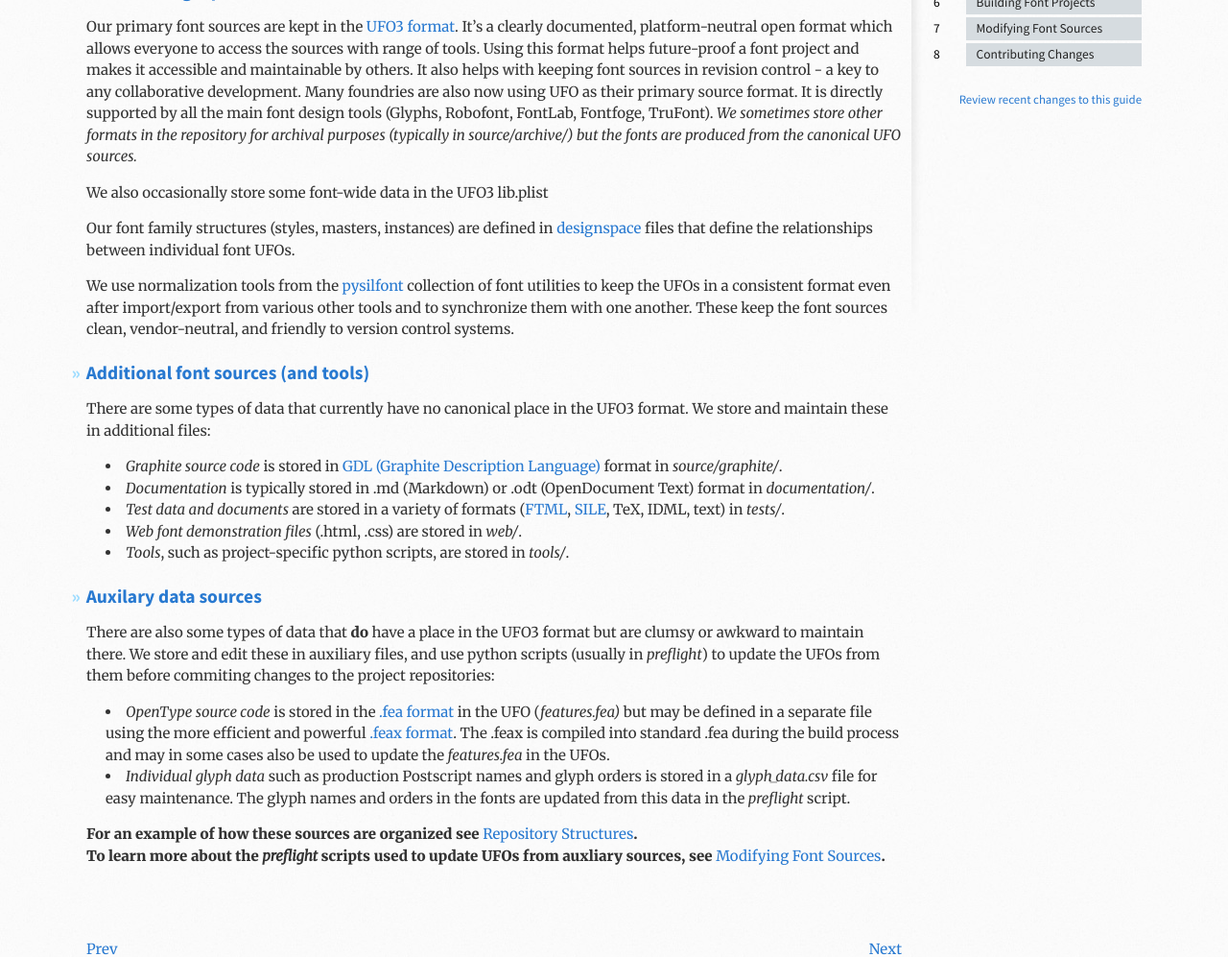
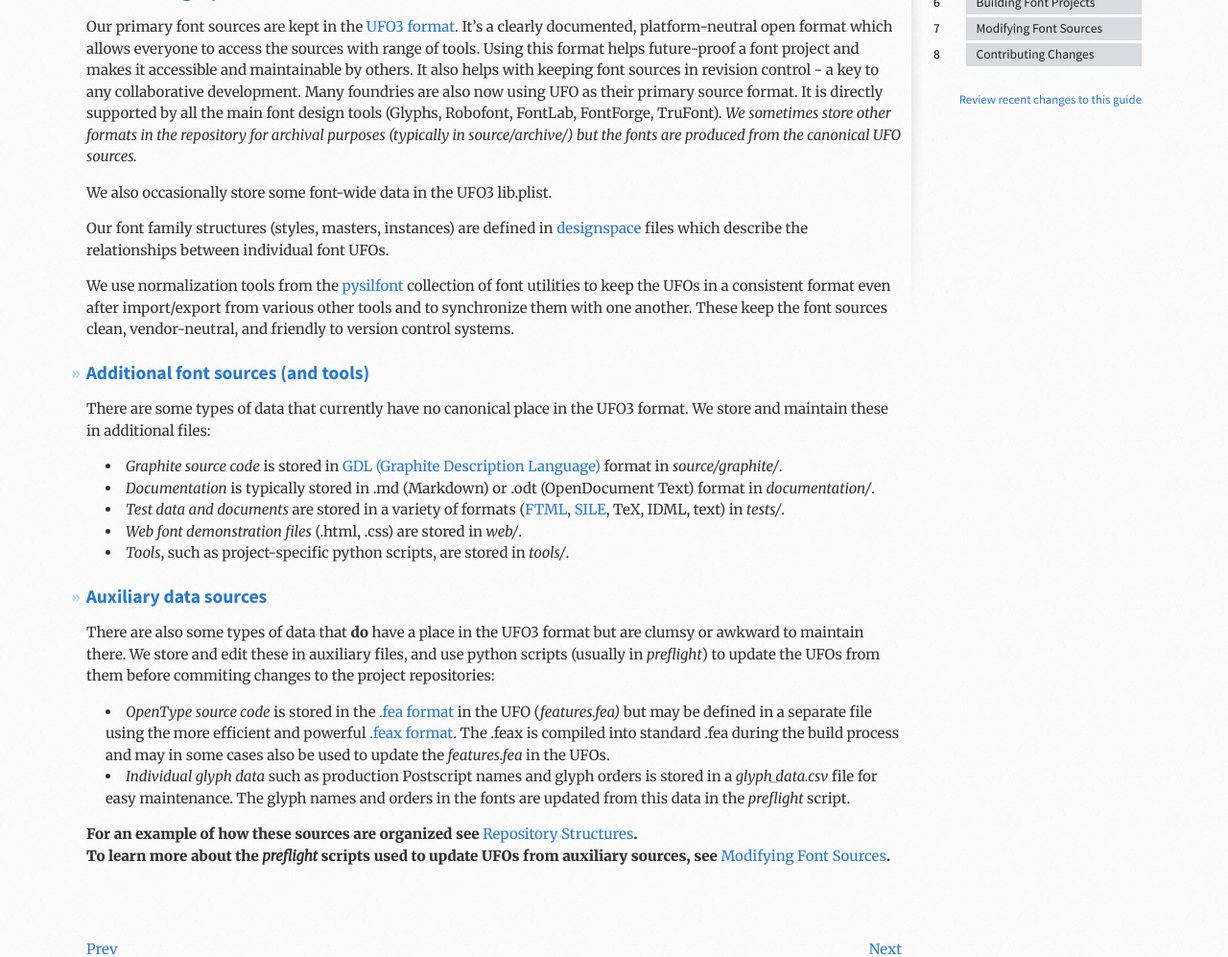
Before and after one commit to silnrsi/silfontdev, a Jekyll site: the page built from en-US/Source_Formats.md, in a window 1280 px wide. Shown: the part 353-1350 px from the top of the page at 96% size. Built offline with Jekyll 4.4.1, drawn with Linux system fonts in a browser that asks for light colours.

Commit message:
Fixed minor typos and missing punctuation.

```diff
--- a/en-US/Source_Formats.md
+++ b/en-US/Source_Formats.md
@@ -11,11 +11,11 @@ We keep our font sources in open formats so anyone can have full access to them
 
 ## UFO3 + designspace
 
-Our primary font sources are kept in the [UFO3 format]. It's a clearly documented, platform-neutral open format which allows everyone to access the sources with range of tools. Using this format helps future-proof a font project and makes it accessible and maintainable by others. It also helps with keeping font sources in revision control - a key to any collaborative development. Many foundries are also now using UFO as their primary source format. It is directly supported by all the main font design tools (Glyphs, Robofont, FontLab, Fontfoge, TruFont). *We sometimes store other formats in the repository for archival purposes (typically in source/archive/) but the fonts are produced from the canonical UFO sources.*
+Our primary font sources are kept in the [UFO3 format]. It's a clearly documented, platform-neutral open format which allows everyone to access the sources with range of tools. Using this format helps future-proof a font project and makes it accessible and maintainable by others. It also helps with keeping font sources in revision control - a key to any collaborative development. Many foundries are also now using UFO as their primary source format. It is directly supported by all the main font design tools (Glyphs, Robofont, FontLab, FontForge, TruFont). *We sometimes store other formats in the repository for archival purposes (typically in source/archive/) but the fonts are produced from the canonical UFO sources.*
 
-We also occasionally store some font-wide data in the UFO3 lib.plist
+We also occasionally store some font-wide data in the UFO3 lib.plist.
 
-Our font family structures (styles, masters, instances) are defined in [designspace] files that define the relationships between individual font UFOs.
+Our font family structures (styles, masters, instances) are defined in [designspace] files which describe the relationships between individual font UFOs.
 
 We use normalization tools from the [pysilfont] collection of font utilities to keep the UFOs in a consistent format even after import/export from various other tools and to synchronize them with one another. These keep the font sources clean, vendor-neutral, and friendly to version control systems.
 
@@ -29,7 +29,7 @@ There are some types of data that currently have no canonical place in the UFO3
 - *Web font demonstration files* (.html, .css) are stored in *web/*.
 - *Tools*, such as project-specific python scripts, are stored in *tools/*.
 
-## Auxilary data sources
+## Auxiliary data sources
 
 There are also some types of data that __do__ have a place in the UFO3 format but are clumsy or awkward to maintain there. We store and edit these in auxiliary files, and use python scripts (usually in *preflight*) to update the UFOs from them before commiting changes to the project repositories:
 
@@ -37,7 +37,7 @@ There are also some types of data that __do__ have a place in the UFO3 format bu
 - *Individual glyph data* such as production Postscript names and glyph orders is stored in a *glyph_data.csv* file for easy maintenance. The glyph names and orders in the fonts are updated from this data in the *preflight* script.
 
 __For an example of how these sources are organized see [Repository Structures].__
-__To learn more about the *preflight* scripts used to update UFOs from auxliary sources, see [Modifying Font Sources].__
+__To learn more about the *preflight* scripts used to update UFOs from auxiliary sources, see [Modifying Font Sources].__
 
 [UFO3 format]: http://unifiedfontobject.org/versions/ufo3/
 [designspace]: https://github.com/fonttools/fonttools/tree/master/Doc/source/designspaceLib
```
